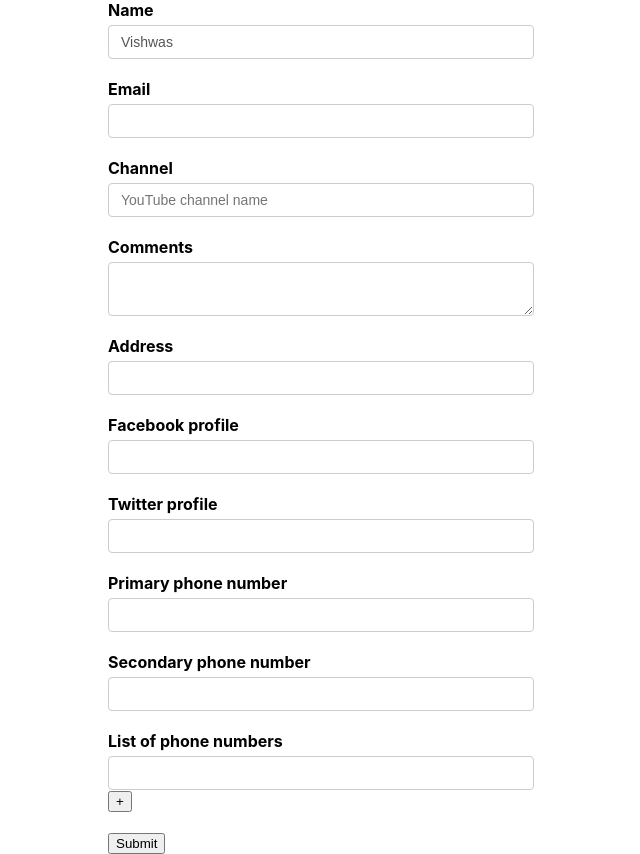
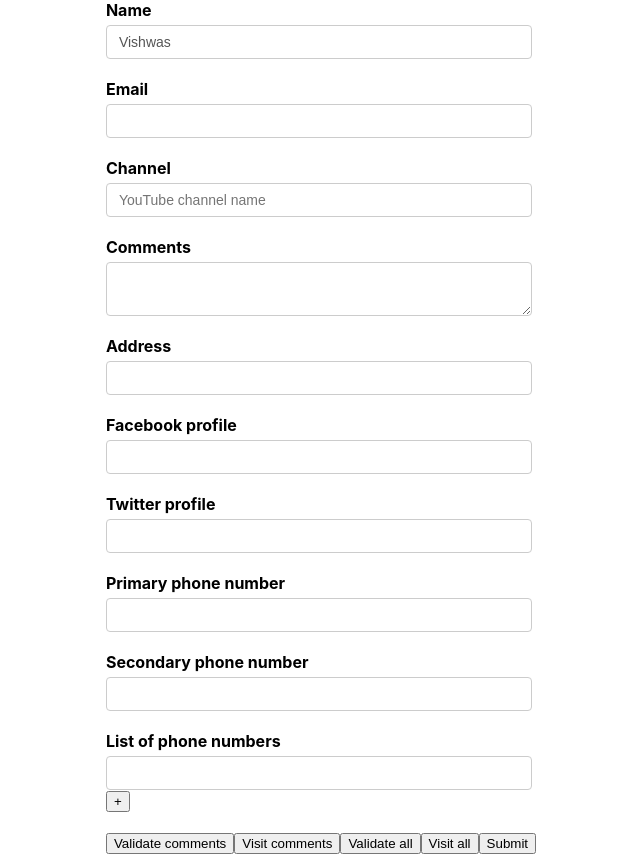
Before and after one commit to theobroma/forms-tutorials, a React (Create React App) app: page / in a window 1280 px wide. Shown: the whole page, without its empty margins (319-959 px from the left). Built offline with nearby package versions, Linux system fonts and the light colour scheme.

Commit message:
step-26 Trigger validation

```diff
--- a/src/@components/YoutubeForm/YoutubeForm.tsx
+++ b/src/@components/YoutubeForm/YoutubeForm.tsx
@@ -67,6 +67,9 @@
       // validateOnChange={false}
       // validateOnBlur={false}
     >
+      {(formik) => {
+        console.log('Formik props', formik);
+        return (
           <Form>
             <div className="form-control">
               <label htmlFor="name">Name</label>
@@ -116,7 +119,9 @@
                   return (
                     <div>
                       <input type="text" {...field} />
-                  {meta.touched && meta.error ? <div>{meta.error}</div> : null}
+                      {meta.touched && meta.error ? (
+                        <div>{meta.error}</div>
+                      ) : null}
                     </div>
                   );
                 }}
@@ -172,9 +177,40 @@
                 }}
               </FieldArray>
             </div>
+            {/* Buttons */}
+            <button
+              type="button"
+              onClick={() => formik.validateField('comments')}
+            >
+              Validate comments
+            </button>
+            <button
+              type="button"
+              onClick={() => formik.setFieldTouched('comments')}
+            >
+              Visit comments
+            </button>
+            <button type="button" onClick={() => formik.validateForm()}>
+              Validate all
+            </button>
+            <button
+              type="button"
+              onClick={() =>
+                formik.setTouched({
+                  name: true,
+                  email: true,
+                  channel: true,
+                  comments: true,
+                })
+              }
+            >
+              Visit all
+            </button>
 
             <button type="submit">Submit</button>
           </Form>
+        );
+      }}
     </Formik>
   );
 };
```
Lines whose indentation alone changed are shown as unchanged.
